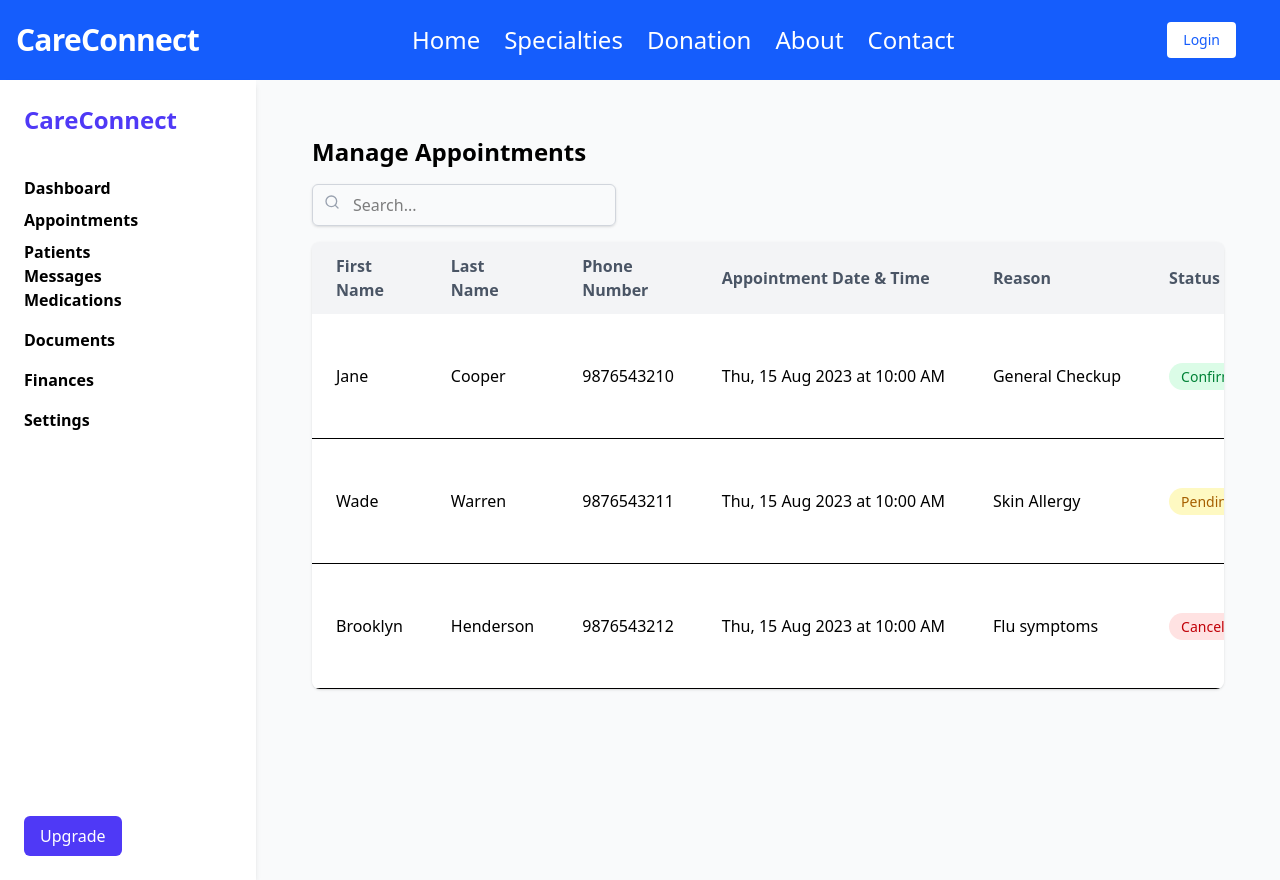
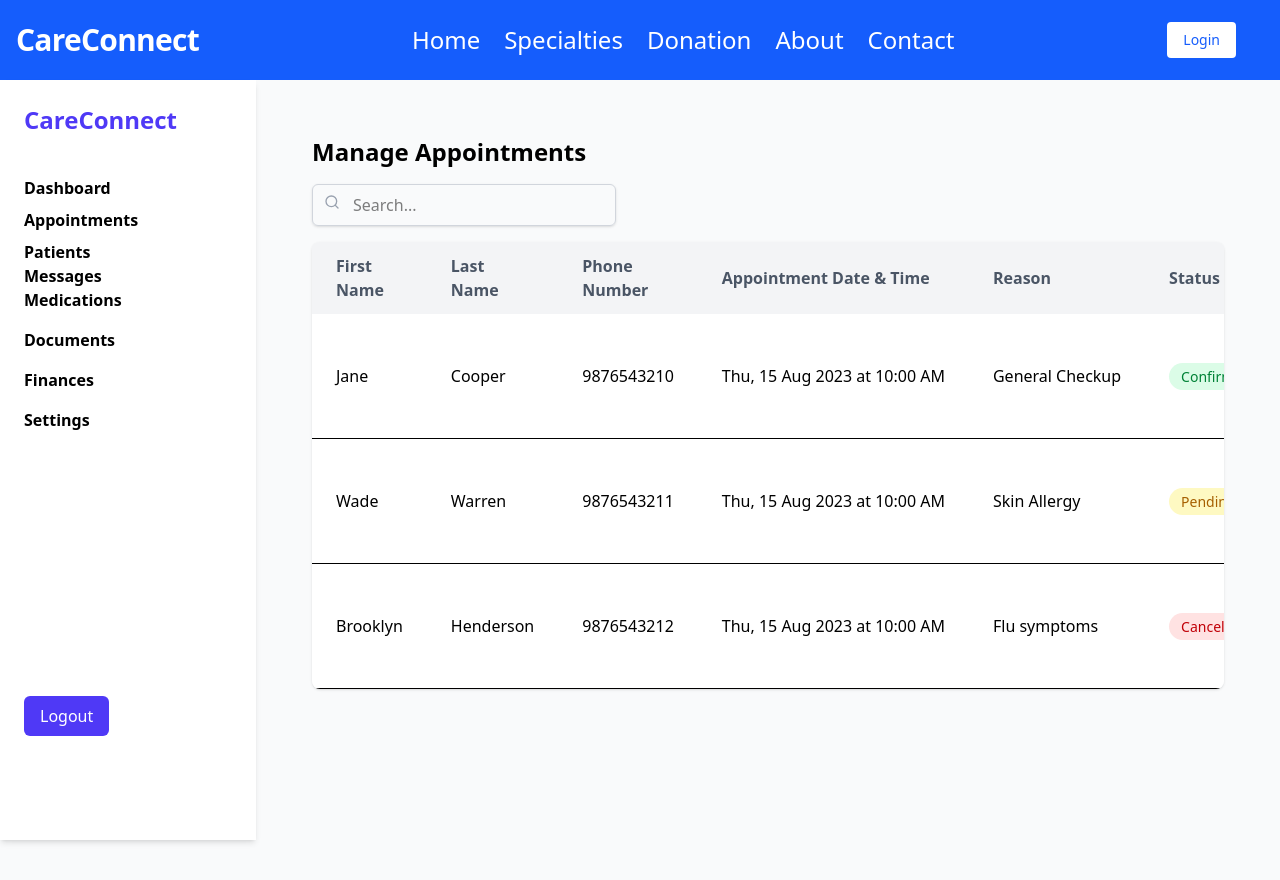
Before and after one commit to Kartiki23/CareConnect, a React (Vite) app in the folder frontend/: page /doctorAppointment in a window 1280 px wide. Built offline with nearby package versions, Linux system fonts and the light colour scheme.

Commit message:
Doctor appointment searchbar active

```diff
--- a/frontend/src/DoctorFlow/DoctorAppointment.jsx
+++ b/frontend/src/DoctorFlow/DoctorAppointment.jsx
@@ -2,6 +2,7 @@ import React from "react";
 import { motion } from "framer-motion";
 import { Search } from "lucide-react";
 import DoctorSidebar from "./DoctorSidebar";
+import { useState } from "react";
 
 const appointments = [
   {
@@ -43,7 +44,13 @@ const getStatusColor = (status) => {
   }
 };
 
+
 const DoctorAppointment = () => {
+
+  const [search, setSearch] = useState("");
+
+const filteredAppointments = appointments.filter( (a) => a.firstName.toLowerCase().includes(search.toLowerCase()) || a.date.includes(search) );
+
   return (
     <DoctorSidebar>
     <motion.div
@@ -62,6 +69,8 @@ const DoctorAppointment = () => {
           <input
             type="text"
             placeholder="Search..."
+            value={search}
+            onChange={(e) => setSearch(e.target.value)}
             className="w-full border border-gray-300 rounded-md py-2 px-4 pl-10 shadow-sm focus:outline-none focus:ring-1 focus:ring-blue-500"
           />
           <Search className="absolute top-2.5 left-3 text-gray-400" size={16} />
@@ -83,7 +92,7 @@ const DoctorAppointment = () => {
             </tr>
           </thead>
           <tbody>
-            {appointments.map((appt, index) => (
+            {filteredAppointments.map((appt, index) => (
               <motion.tr
                 key={index}
                 initial={{ opacity: 0, y: 10 }}
--- a/frontend/src/DoctorFlow/DoctorSidebar.jsx
+++ b/frontend/src/DoctorFlow/DoctorSidebar.jsx
@@ -6,7 +6,7 @@ const DoctorSidebar = ({ children }) => {
   return (
     <div className="flex h-screen bg-gray-50">
       {/* Sidebar */}
-        <aside className="w-full md:w-64 bg-white shadow-md fixed md:h-screen p-6">
+        <aside className="w-full md:w-64 bg-white shadow-md fixed h-190 p-6">
         <h2 className="text-2xl font-bold text-indigo-600 mb-10">CareConnect</h2>
         <nav className="space-y-4 font-semibold">
           <Link to ="/doctorDashboard"><div className="hover:text-indigo-600 cursor-pointer">Dashboard</div></Link>
@@ -19,8 +19,8 @@ const DoctorSidebar = ({ children }) => {
           <div className="hover:text-indigo-600 cursor-pointer">Settings</div>
         </nav>
         <div className="absolute bottom-6">
-          <button className="bg-indigo-600 text-white px-4 py-2 rounded-md hover:bg-indigo-700">
-            Upgrade
+          <button className="bg-indigo-600 text-white px-4 py-2 mb-20 rounded-md hover:bg-indigo-700">
+            Logout
           </button>
         </div>
       </aside>
```
